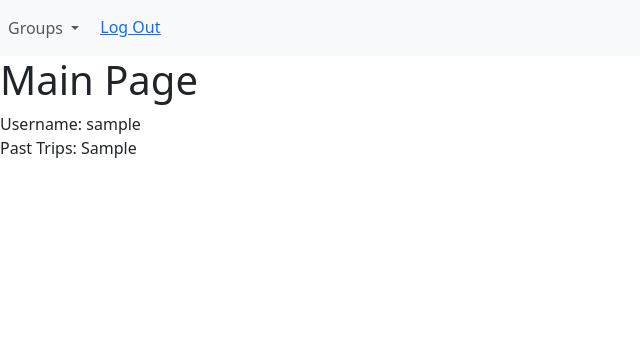
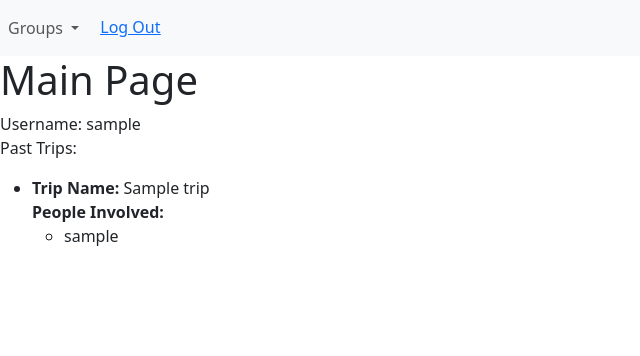
Before and after one commit to rakhan19/TripPlanner421, a Flask app: a page that uses templates/mainpage.html in a window 1280 px wide. Shown: the top 356 px of the page, without its empty margins (0-640 px from the left). Run offline with Flask 3, Linux system fonts and the light colour scheme; a database or web service that is not in the repository returns one stand-in record (values such as "Sample title"); some libraries are stand-ins or nearby versions.

Commit message:
refactor: show trips and trip info when logged in

```diff
--- a/templates/mainpage.html
+++ b/templates/mainpage.html
@@ -1,14 +1,24 @@
-{% extends "base1.html"%}
+{% extends "base1.html" %} {% block content %}
+<h1>Main Page</h1>
+<p>
+  Username: {{ user.username }} <br />
+  Past Trips:
+</p>
 
-{% block content %}
-      <h1>Main Page</h1>
-      <p>
-            Username:
-            {{user.username}}
-            <br>
-            Past Trips:
-            {{user.past_trips}}
-
-      </p>
-
-{% endblock %}
+{% if user.profile.past_trips %}
+<ul>
+  {% for trip in user.profile.past_trips %}
+  <li>
+    <strong>Trip Name:</strong> {{ trip.trip_name }} <br />
+    <strong>People Involved:</strong>
+    <ul>
+      {% for user_name in trip.user_names %}
+      <li>{{ user_name }}</li>
+      {% endfor %}
+    </ul>
+  </li>
+  {% endfor %}
+</ul>
+{% else %}
+<p>No past trips found.</p>
+{% endif %} {% endblock %}
```
